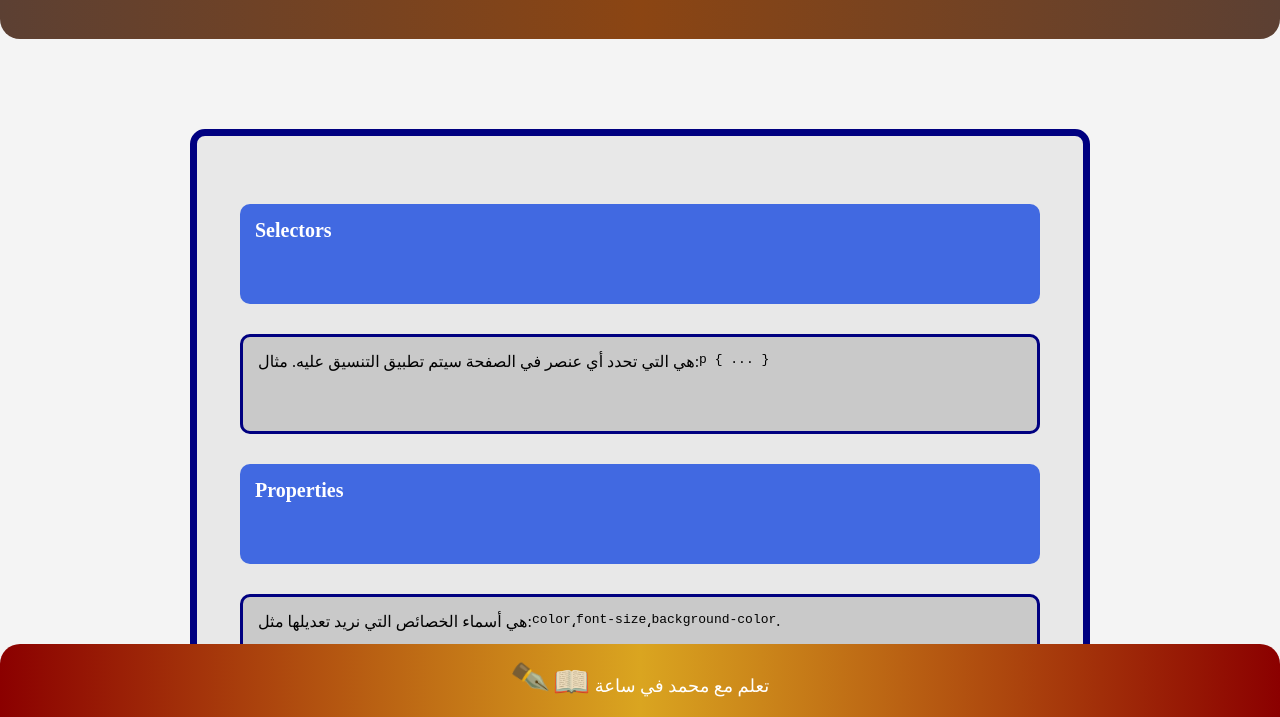
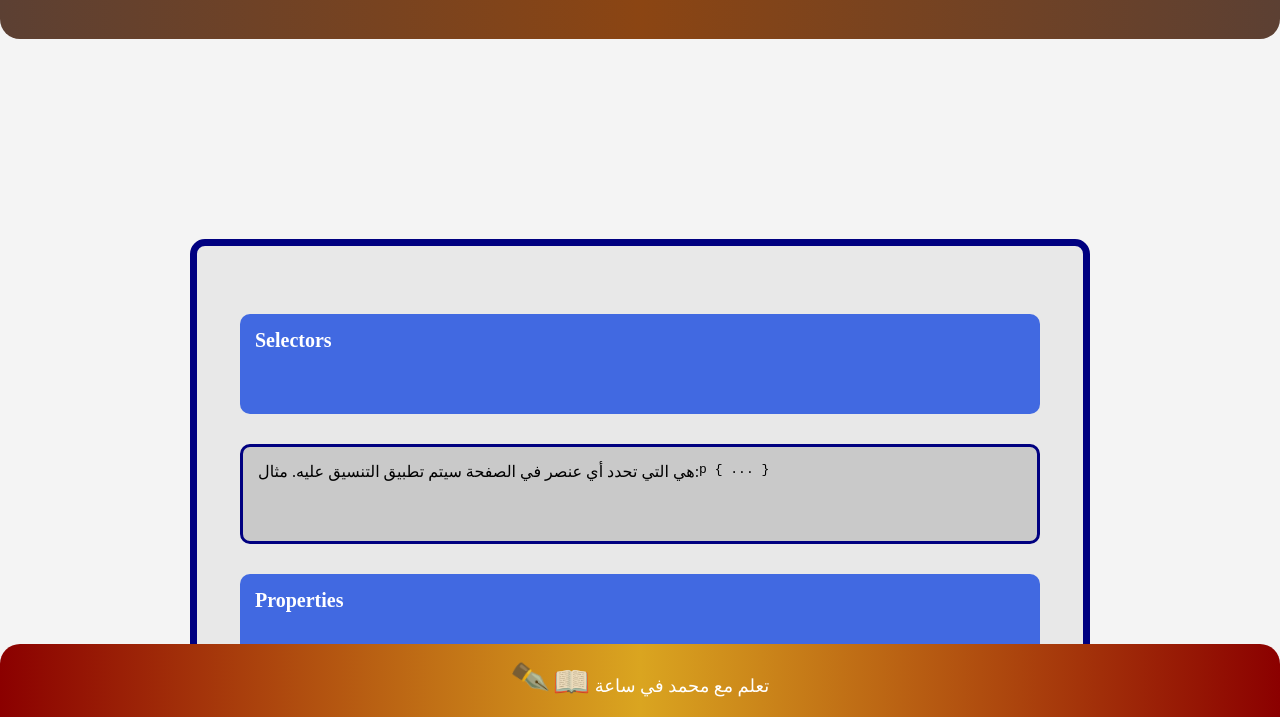
Before and after one commit to mohamedukus/example-2.2, a plain HTML site: page index.html in a window 1280 px wide. Shown: the part 81-798 px from the top of the page. Drawn offline with Linux system fonts and the light colour scheme.

Commit message:
Update index.html

```diff
--- a/index.html
+++ b/index.html
@@ -10,9 +10,7 @@
       margin: 0;
       background: #f4f4f4;
       min-height: 150vh;
-      display: flex;
-      flex-direction: column;
-      align-content: center;
+
     }
 
     header{
@@ -36,6 +34,7 @@
       display:flex;
       flex-wrap:wrap;
       align-content: center;
+      margin-top: 200px;
 
     }
 
```
